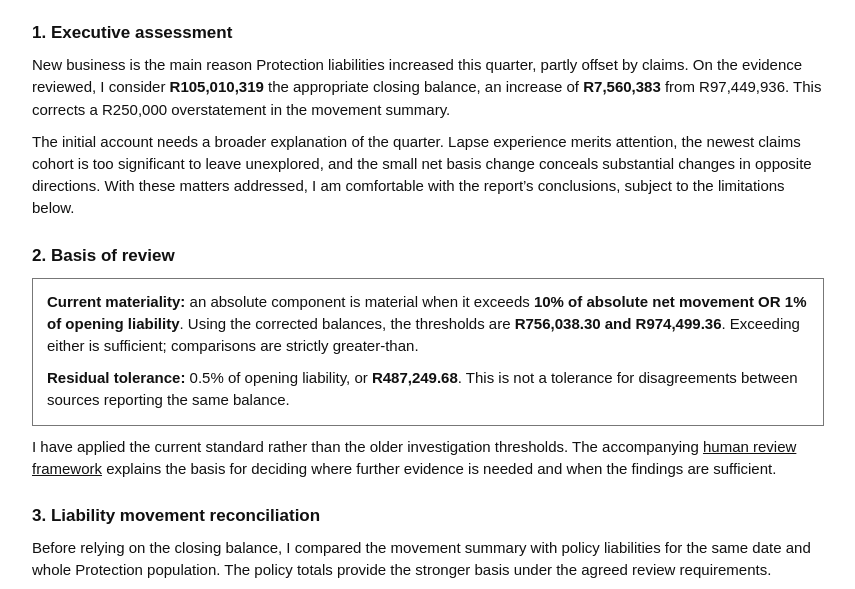
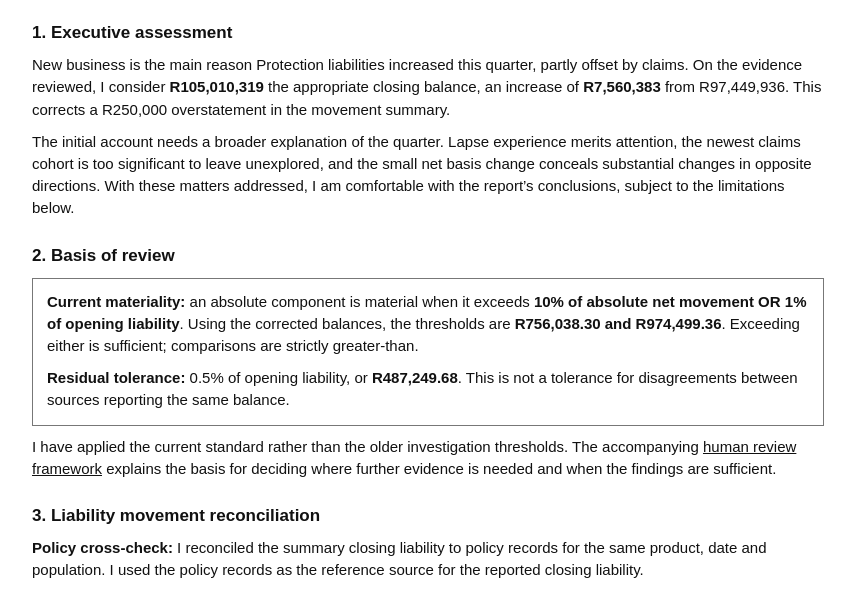
Before and after one commit to nikothomadakis/assa-workshop-new, a plain HTML site: page reports/02-HAF-approved-reference.html in a window 1280 px wide. Shown: the part 200-789 px from the top of the page, without its empty margins (212-1067 px from the left). Drawn offline with Linux system fonts and the light colour scheme.

Commit message:
Clarify policy records as reference source in human report

```diff
--- a/reports/02-HAF-approved-reference.html
+++ b/reports/02-HAF-approved-reference.html
@@ -56,7 +56,7 @@ a { color: #111; }
 <p><strong>Residual tolerance:</strong> 0.5% of opening liability, or <strong>R487,249.68</strong>. This is not a tolerance for disagreements between sources reporting the same balance.</p></div>
 <p>I have applied the current standard rather than the older investigation thresholds. The accompanying <a href="03-human-review-framework.html">human review framework</a> explains the basis for deciding where further evidence is needed and when the findings are sufficient.</p></section>
 <section><h2>3. Liability movement reconciliation</h2>
-<p>Before relying on the closing balance, I compared the movement summary with policy liabilities for the same date and whole Protection population. The policy totals provide the stronger basis under the agreed review requirements.</p><table><caption>Closing liability at 30 June 2025; whole Protection population.</caption><thead><tr><th scope="col">Evidence</th><th scope="col" class="num">Closing liability</th></tr></thead><tbody><tr><td>Policy records · 2015–2018</td><td class="num">R29,942,963</td></tr><tr><td>Policy records · 2019–2021</td><td class="num">R32,894,820</td></tr><tr><td>Policy records · 2022–2025</td><td class="num">R42,172,536</td></tr><tr class="total"><td>Policy total — all cohorts</td><td class="num">R105,010,319</td></tr><tr><td>Movement extract — reported whole-book total</td><td class="num">R105,260,319</td></tr><tr class="total"><td>Summary overstatement</td><td class="num">R250,000</td></tr></tbody></table>
+<p><strong>Policy cross-check:</strong> I reconciled the summary closing liability to policy records for the same product, date and population. I used the policy records as the reference source for the reported closing liability.</p><table><caption>Closing liability at 30 June 2025; whole Protection population.</caption><thead><tr><th scope="col">Evidence</th><th scope="col" class="num">Closing liability</th></tr></thead><tbody><tr><td>Policy records · 2015–2018</td><td class="num">R29,942,963</td></tr><tr><td>Policy records · 2019–2021</td><td class="num">R32,894,820</td></tr><tr><td>Policy records · 2022–2025</td><td class="num">R42,172,536</td></tr><tr class="total"><td>Policy total — all cohorts</td><td class="num">R105,010,319</td></tr><tr><td>Movement extract — reported whole-book total</td><td class="num">R105,260,319</td></tr><tr class="total"><td>Summary overstatement</td><td class="num">R250,000</td></tr></tbody></table>
 <p>The R250,000 difference requires correction even though it is below the materiality thresholds. It is important to understand why these discrepancies have occurred. I have used the policy-supported total for reporting. This resolves the report figure; the discrepancy in the source summary should be addressed separately.</p><table><caption>Liability movement reconciliation after correction of the closing balance.</caption><thead><tr><th scope="col">Item</th><th scope="col" class="num">Amount</th></tr></thead><tbody><tr><td>Opening liability</td><td class="num">R97,449,936</td></tr><tr><td>Expected change</td><td class="num">+R1,228,190</td></tr><tr><td>Claims variance</td><td class="num">−R4,965,002</td></tr><tr><td>Lapse variance</td><td class="num">+R1,431,798</td></tr><tr><td>Expense variance</td><td class="num">+R7,221</td></tr><tr><td>Basis changes, net</td><td class="num">+R168,880</td></tr><tr><td>New business</td><td class="num">+R9,509,035</td></tr><tr><td>Residual</td><td class="num">+R180,261</td></tr><tr class=total><td>Closing liability</td><td class="num">R105,010,319</td></tr></tbody></table>
 <p class="calculation">Opening plus signed components = R104,830,058. Corrected closing less this amount = +R180,261 (0.18% of opening).</p>
 <p>The correction reduces closing liability, net movement and residual by R250,000 each. The original R430,261 residual was also within tolerance. I accept the remaining R180,261 as an unexplained residual under the agreed tolerance; I would not assign it a business explanation without evidence.</p></section>
```
